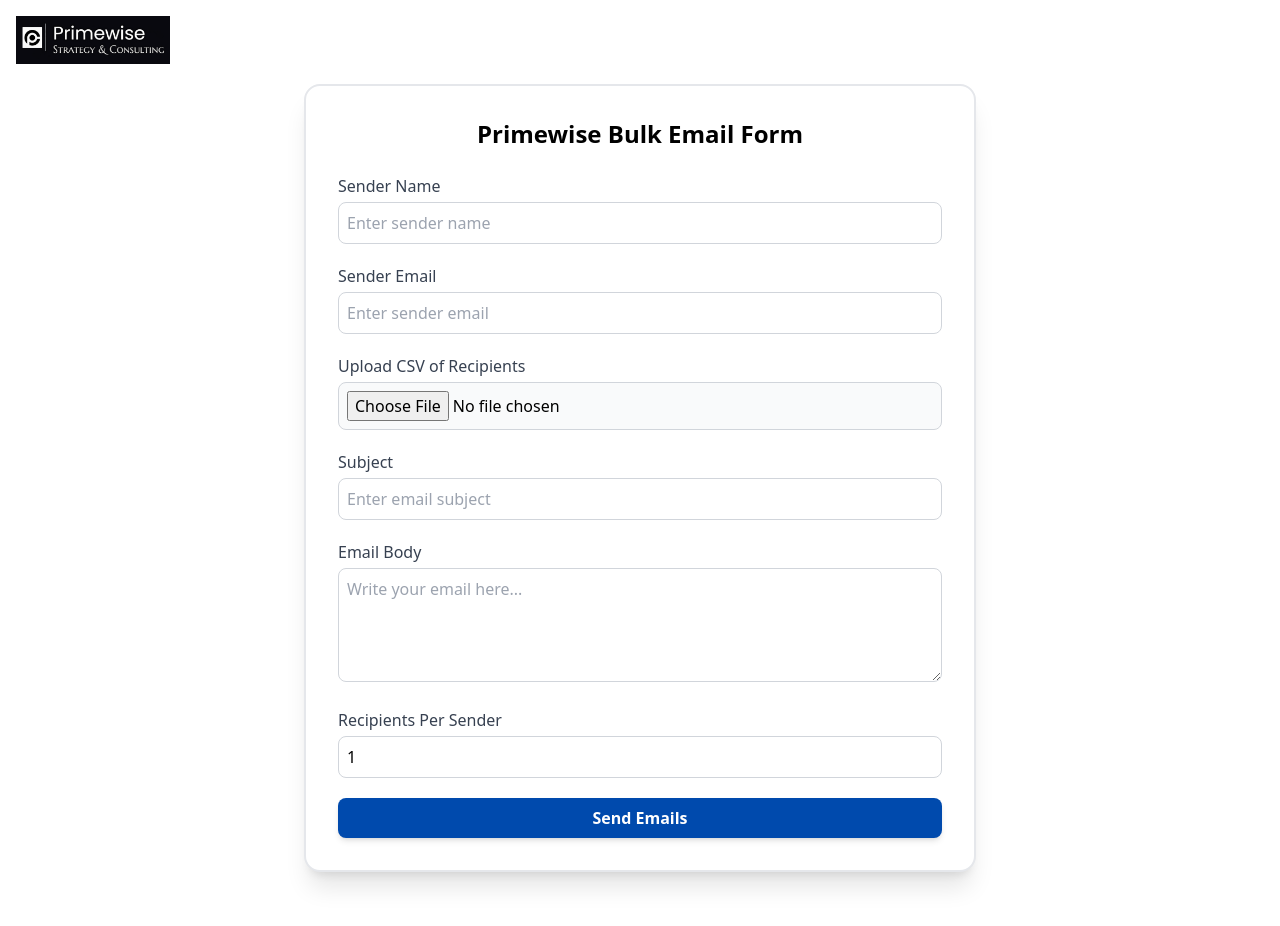
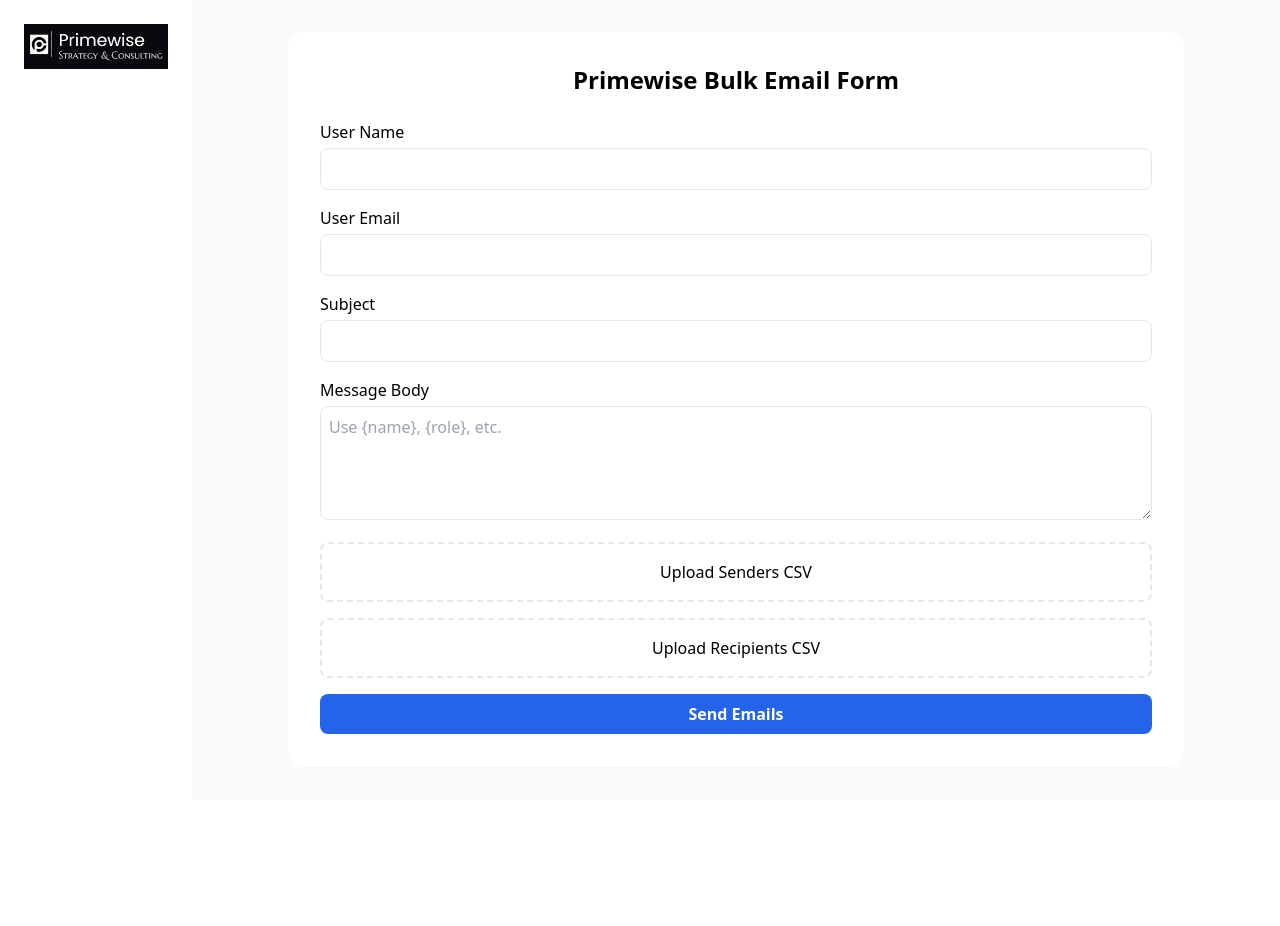
Before and after one commit to anujChoudhary-1712/email-service, a React (Vite) app in the folder client/: page / in a window 1280 px wide. Shown: the top 926 px of the page. After the commit the page ends 800 px from the top, so only its background shows below. Built offline with nearby package versions, Linux system fonts and the light colour scheme.

Commit message:
update form and validation schema

```diff
--- a/client/src/component/Form.jsx
+++ b/client/src/component/Form.jsx
@@ -1,273 +1,314 @@
 import { useFormik } from "formik";
-import { emailFormSchema } from "../utils/validationSchema";
+import * as Yup from "yup";
 import Papa from "papaparse";
 import { useState } from "react";
 import axios from "axios";
 
+export const emailFormSchema = Yup.object().shape({
+  userName: Yup.string().min(2).required("Required"),
+  userEmail: Yup.string().email("Invalid email").required("Required"),
+  subject: Yup.string().min(3).required("Required"),
+  body: Yup.string().min(10).required("Required"),
+  csvFile: Yup.mixed(),
+});
+
 export default function PrimewiseForm() {
-  const [totalEmails, setTotalEmails] = useState(0);
-  const [requiredSenders, setRequiredSenders] = useState(0);
+  const [senders, setSenders] = useState([]);
+  const [recipients, setRecipients] = useState([]);
+  const [sendersFile, setSendersFile] = useState(null);
+  const [recipientsFile, setRecipientsFile] = useState(null);
+  const [results, setResults] = useState([]);
   const [loading, setLoading] = useState(false);
 
   const formik = useFormik({
-    initialValues: {
-      userName: "",      // Sender Name
-      senderEmail: "",   // Sender Email
-      subject: "",
-      body: "",
-      recipientsPerSender: 1,
-      csvFile: null,
-    },
+    initialValues: { userName: "", userEmail: "", subject: "", body: "" },
     validationSchema: emailFormSchema,
-    validateOnChange: true,
-    validateOnBlur: true,
-    onSubmit: () => {},
+    onSubmit: async (values) => {
+      if (!sendersFile || !recipientsFile)
+        return alert("Upload both CSV files");
+
+      const formData = new FormData();
+      formData.append("sender_file", sendersFile);
+      formData.append("receiver_file", recipientsFile);
+      formData.append("subject", values.subject);
+      formData.append("body", values.body);
+
+      try {
+        setLoading(true);
+        setResults([]);
+
+        const res = await axios.post(
+          "http://127.0.0.1:8000/send_bulk_emails",
+          formData,
+          { headers: { "Content-Type": "multipart/form-data" } }
+        );
+
+
+        const allRecipients = [];
+        senders.forEach((sender, i) => {
+          const start = i * 20;
+          const end = start + 20;
+          const sendees = recipients.slice(start, end);
+          sendees.forEach((recipient) => {
+            allRecipients.push({
+              recipientEmail: recipient.email,
+              status: "Pending",
+            });
+          });
         });
 
-  const handleCSV = (file) => {
+        setResults(allRecipients);
+
+
+        res.data.results.forEach((senderResult) => {
+          senderResult.sent_emails?.forEach((r, idx) => {
+            setTimeout(() => {
+              setResults((prev) => {
+                const copy = [...prev];
+                const index = copy.findIndex(
+                  (item) => item.recipientEmail === r.email
+                );
+                if (index > -1)
+                  copy[index] = { ...copy[index], status: r.status, time: new Date().toLocaleTimeString() };
+                return copy;
+              });
+            }, idx * 500);
+          });
+        });
+      } catch (err) {
+        console.error(err);
+        alert("Failed to send emails");
+      } finally {
+        setLoading(false);
+      }
+    },
+  });
+
+  const handleCSV = (file, type) => {
     Papa.parse(file, {
-      header: false,
-      complete: function (results) {
-        const emails = results.data.flat().filter((email) => email.trim() !== "");
-        setTotalEmails(emails.length);
-
-        if (formik.values.recipientsPerSender > 0) {
-          const sendersNeeded = Math.ceil(
-            emails.length / formik.values.recipientsPerSender
+      header: true,
+      skipEmptyLines: true,
+      complete: (results) => {
+        const parsed = results.data.map((row) => {
+          const cleaned = {};
+          Object.keys(row || {}).forEach(
+            (k) =>
+              (cleaned[k.trim().toLowerCase()] = row[k]?.toString().trim() || "")
           );
-          setRequiredSenders(sendersNeeded);
-        }
+          return cleaned;
+        });
+        type === "senders" ? setSenders(parsed) : setRecipients(parsed);
+        type === "senders" ? setSendersFile(file) : setRecipientsFile(file);
       },
     });
   };
 
-  const handleSend = async () => {
-    setLoading(true);
-    try {
-      await formik.validateForm();
-      if (!formik.isValid) {
-        alert("Please fix validation errors before submitting.");
-        return;
-      }
+  const handleDrop = (e, type) => {
+    e.preventDefault();
+    if (e.dataTransfer.files.length) handleCSV(e.dataTransfer.files[0], type);
+  };
+  const handleDragOver = (e) => e.preventDefault();
+
+
+  const retryEmail = async (recipient) => {
+    if (!sendersFile || !recipientsFile) return;
 
     const formData = new FormData();
-      formData.append("userName", formik.values.userName);
-      formData.append("senderEmail", formik.values.senderEmail);
+    formData.append("sender_file", sendersFile);
+    formData.append("receiver_file", recipientsFile);
     formData.append("subject", formik.values.subject);
     formData.append("body", formik.values.body);
-      formData.append("recipientsPerSender", formik.values.recipientsPerSender);
 
-      if (formik.values.csvFile) {
-        formData.append("csvFile", formik.values.csvFile);
-      }
+    try {
+      setResults((prev) =>
+        prev.map((r) =>
+          r.recipientEmail === recipient.recipientEmail
+            ? { ...r, status: "Retrying..." }
+            : r
+        )
+      );
 
-     const res = await axios.post("http://127.0.0.1:8000/send_emails", formData, {
-  headers: { "Content-Type": "multipart/form-data" },
-});
+      const res = await axios.post(
+        "http://127.0.0.1:8000/send_bulk_emails",
+        formData,
+        { headers: { "Content-Type": "multipart/form-data" } }
+      );
 
+      const updatedStatus = res.data.results
+        .flatMap((s) => s.sent_emails)
+        .find((r) => r.email === recipient.recipientEmail)?.status;
 
-      alert(res.data.message || "Form submitted successfully!");
+      setResults((prev) =>
+        prev.map((r) =>
+          r.recipientEmail === recipient.recipientEmail
+            ? { ...r, status: updatedStatus || "Failed", time: new Date().toLocaleTimeString() }
+            : r
+        )
+      );
     } catch (err) {
-      console.error("Error submitting form:", err);
-      alert("Failed to submit form!");
-    } finally {
-      setLoading(false);
+      console.error(err);
+      setResults((prev) =>
+        prev.map((r) =>
+          r.recipientEmail === recipient.recipientEmail
+            ? { ...r, status: "Retry Failed" }
+            : r
+        )
+      );
     }
   };
 
+
+  const livePreview = recipients.slice(0, 3).map((recipient) => {
+    let personalizedBody = formik.values.body;
+    Object.keys(recipient).forEach((key) => {
+      const regex = new RegExp(`{${key}}`, "gi");
+      personalizedBody = personalizedBody.replace(regex, recipient[key]);
+    });
+    return { email: recipient.email, body: personalizedBody };
+  });
+
   return (
-    <div className="min-h-screen bg-white relative flex items-center justify-center py-5">
-      <div className="absolute top-4 left-4">
-        <img src="/public/logo.png" alt="primewise" className="h-12" />
+    <div className="min-h-screen flex flex-col md:flex-row bg-gray-50">
+
+      <div className="flex-shrink-0 w-full md:w-48 bg-white p-6 flex flex-col items-start sticky top-0">
+        <img src="/logo.png" alt="Primewise Logo" className="w-40 mb-4 sticky top-4" />
       </div>
 
-      <div className="font-sans font-normal bg-white border-2 border-black-100 shadow-xl rounded-2xl p-8 my-16 w-full max-w-2xl">
-        <h1 className="text-2xl font-bold text-black mb-6 text-center">
+      {/* Main Form */}
+      <div className="flex-1 overflow-y-auto p-6 md:p-8">
+        <div className="bg-white rounded-2xl p-6 md:p-8 w-full max-w-4xl mx-auto space-y-6">
+          <h1 className="text-2xl font-bold text-center">
             Primewise Bulk Email Form
           </h1>
 
-        <form className="space-y-5">
-
+          <form onSubmit={formik.handleSubmit} className="space-y-4">
             <div>
-            <label className="block mb-1 font-medium text-gray-700">Sender Name</label>
+              <label className="block mb-1 font-medium">User Name</label>
               <input
                 type="text"
                 name="userName"
                 onChange={formik.handleChange}
-              onBlur={formik.handleBlur}
                 value={formik.values.userName}
-              className={`w-full border rounded-lg p-2 ${
-                formik.touched.userName && formik.errors.userName
-                  ? "border-red-500"
-                  : "border-gray-300"
-              }`}
-              placeholder="Enter sender name"
+                className="w-full border rounded-lg p-2"
               />
-            {formik.touched.userName && formik.errors.userName && (
-              <p className="text-red-500 text-sm">{formik.errors.userName}</p>
-            )}
             </div>
 
+            <div>
+              <label className="block mb-1 font-medium">User Email</label>
+              <input
+                type="email"
+                name="userEmail"
+                onChange={formik.handleChange}
+                value={formik.values.userEmail}
+                className="w-full border rounded-lg p-2"
+              />
+            </div>
 
             <div>
-            <label className="block mb-1 font-medium text-gray-700">Sender Email</label>
-            <input
-              type="email"
-              name="senderEmail"
-              onChange={formik.handleChange}
-              onBlur={formik.handleBlur}
-              value={formik.values.senderEmail}
-              className={`w-full border rounded-lg p-2 ${
-                formik.touched.senderEmail && formik.errors.senderEmail
-                  ? "border-red-500"
-                  : "border-gray-300"
-              }`}
-              placeholder="Enter sender email"
-            />
-            {formik.touched.senderEmail && formik.errors.senderEmail && (
-              <p className="text-red-500 text-sm">{formik.errors.senderEmail}</p>
-            )}
-          </div>
-
-
-          <div>
-            <label className="block mb-1 font-medium text-gray-700">Upload CSV of Recipients</label>
-            <input
-              type="file"
-              name="csvFile"
-              accept=".csv"
-              onChange={(event) => {
-                const file = event.currentTarget.files[0];
-                formik.setFieldValue("csvFile", file);
-                if (file) handleCSV(file);
-              }}
-              className="w-full border border-gray-300 rounded-lg p-2 bg-gray-50"
-            />
-            {formik.touched.csvFile && formik.errors.csvFile && (
-              <p className="text-red-500 text-sm">{formik.errors.csvFile}</p>
-            )}
-          </div>
-
-
-          <div>
-            <label className="block mb-1 font-medium text-gray-700">Subject</label>
+              <label className="block mb-1 font-medium">Subject</label>
               <input
                 type="text"
                 name="subject"
                 onChange={formik.handleChange}
-              onBlur={formik.handleBlur}
                 value={formik.values.subject}
-              className={`w-full border rounded-lg p-2 ${
-                formik.touched.subject && formik.errors.subject
-                  ? "border-red-500"
-                  : "border-gray-300"
-              }`}
-              placeholder="Enter email subject"
+                className="w-full border rounded-lg p-2"
               />
-            {formik.touched.subject && formik.errors.subject && (
-              <p className="text-red-500 text-sm">{formik.errors.subject}</p>
-            )}
             </div>
 
-
             <div>
-            <label className="block mb-1 font-medium text-gray-700">Email Body</label>
+              <label className="block mb-1 font-medium">Message Body</label>
               <textarea
                 name="body"
                 onChange={formik.handleChange}
-              onBlur={formik.handleBlur}
                 value={formik.values.body}
-              rows="4"
-              className={`w-full border rounded-lg p-2 ${
-                formik.touched.body && formik.errors.body
-                  ? "border-red-500"
-                  : "border-gray-300"
-              }`}
-              placeholder="Write your email here..."
+                rows={4}
+                placeholder="Use {name}, {role}, etc."
+                className="w-full border rounded-lg p-2"
               />
-            {formik.touched.body && formik.errors.body && (
-              <p className="text-red-500 text-sm">{formik.errors.body}</p>
-            )}
             </div>
 
+            {["senders", "recipients"].map((type) => (
+              <div
+                key={type}
+                onDrop={(e) => handleDrop(e, type)}
+                onDragOver={handleDragOver}
+                onClick={() => document.getElementById(type + "-file").click()}
+                className="border-2 border-dashed p-4 rounded-lg text-center cursor-pointer hover:border-blue-500"
+              >
+                {type === "senders"
+                  ? sendersFile?.name || "Upload Senders CSV"
+                  : recipientsFile?.name || "Upload Recipients CSV"}
+                <input
+                  id={type + "-file"}
+                  type="file"
+                  accept=".csv"
+                  onChange={(e) => handleCSV(e.target.files[0], type)}
+                  className="hidden"
+                />
+              </div>
+            ))}
 
-          <div>
-            <label className="block mb-1 font-medium text-gray-700">Recipients Per Sender</label>
-            <input
-              type="number"
-              name="recipientsPerSender"
-              onChange={(e) => {
-                formik.handleChange(e);
-                if (totalEmails > 0) {
-                  const sendersNeeded = Math.ceil(totalEmails / e.target.value);
-                  setRequiredSenders(sendersNeeded);
-                }
-              }}
-              onBlur={formik.handleBlur}
-              value={formik.values.recipientsPerSender}
-              className={`w-full border rounded-lg p-2 ${
-                formik.touched.recipientsPerSender &&
-                formik.errors.recipientsPerSender
-                  ? "border-red-500"
-                  : "border-gray-300"
+            <button
+              type="submit"
+              disabled={loading}
+              className={`w-full py-2 rounded-lg text-white font-semibold ${
+                loading ? "bg-gray-400" : "bg-blue-600 hover:bg-blue-700"
               }`}
-              min="1"
-            />
-            {formik.touched.recipientsPerSender &&
-              formik.errors.recipientsPerSender && (
-                <p className="text-red-500 text-sm">{formik.errors.recipientsPerSender}</p>
-              )}
-          </div>
+            >
+              {loading ? "Sending..." : "Send Emails"}
+            </button>
+          </form>
 
 
-          {totalEmails > 0 && (
-            <div className="bg-prime-gray p-4 rounded-lg text-center">
-              <p className="font-medium text-gray-700">
-                Total Recipient Emails in CSV: <b>{totalEmails}</b>
-              </p>
-              <p className="font-medium text-gray-700">
-                Required Senders: <b className="text-prime-blue">{requiredSenders}</b>
-              </p>
+          {livePreview.length > 0 && (
+            <div className="mt-4 p-4 border rounded-lg bg-gray-50">
+              <h3 className="font-semibold mb-2">Live Preview</h3>
+              {livePreview.map((item, idx) => (
+                <div key={idx} className="mb-2 p-2 border rounded bg-white">
+                  <p><strong>Recipient:</strong> {item.email}</p>
+                  <p className="whitespace-pre-wrap">{item.body}</p>
+                </div>
+              ))}
+              {recipients.length > 3 && <p>...and more recipients</p>}
             </div>
           )}
 
 
+          {results.length > 0 && (
+            <div className="mt-6 p-4 border rounded-lg bg-gray-50 max-h-96 overflow-y-auto">
+              <h3 className="font-semibold mb-2">Sending Status</h3>
+              {results.map((r, idx) => (
+                <div key={idx} className="mb-1 p-2 border rounded bg-white flex justify-between items-center">
+                  <div>
+                    <span>{r.recipientEmail}</span>
+                    {r.time && <span className="ml-2 text-gray-500">({r.time})</span>}
+                  </div>
+                  <div className="flex items-center gap-2">
+                    <span
+                      className={
+                        r.status === "Sent"
+                          ? "text-green-600"
+                          : r.status.includes("Failed")
+                          ? "text-red-600"
+                          : "text-gray-600"
+                      }
+                    >
+                      {r.status}
+                    </span>
+                    {r.status.includes("Failed") && (
                       <button
-            type="button"
-            onClick={handleSend}
-            disabled={loading}
-            className={`w-full text-white font-semibold py-2 rounded-lg shadow-md transition
-              ${loading ? "bg-gray-400 cursor-not-allowed" : "bg-prime-blue hover:bg-blue-700"}`}
+                        onClick={() => retryEmail(r)}
+                        className="ml-2 px-2 py-1 bg-yellow-400 text-white rounded hover:bg-yellow-500 text-sm"
                       >
-            {loading ? (
-              <div className="flex items-center justify-center space-x-2">
-                <svg
-                  className="animate-spin h-5 w-5 text-white"
-                  xmlns="http://www.w3.org/2000/svg"
-                  fill="none"
-                  viewBox="0 0 24 24"
-                >
-                  <circle
-                    className="opacity-25"
-                    cx="12"
-                    cy="12"
-                    r="10"
-                    stroke="currentColor"
-                    strokeWidth="4"
-                  />
-                  <path
-                    className="opacity-75"
-                    fill="currentColor"
-                    d="M4 12a8 8 0 018-8v4a4 4 0 00-4 4H4z"
-                  />
-                </svg>
-                <span>Sending...</span>
+                        Retry
+                      </button>
+                    )}
                   </div>
-            ) : (
-              "Send Emails"
+                </div>
+              ))}
+            </div>
           )}
-          </button>
-        </form>
+        </div>
       </div>
     </div>
   );
--- a/client/src/utils/validationSchema.js
+++ b/client/src/utils/validationSchema.js
@@ -5,9 +5,9 @@
     .min(2, "Name must be at least 2 characters")
     .required("User name is required"),
 
-  recipientEmail: Yup.string()
-    .email("Invalid email format")
-    .required("Recipient email is required"),
+  userEmail: Yup.string()
+    .email("Invalid email address")
+    .required("User email is required"),
 
   subject: Yup.string()
     .min(3, "Subject must be at least 3 characters")
@@ -16,11 +16,4 @@
   body: Yup.string()
     .min(10, "Email body must be at least 10 characters")
     .required("Email body is required"),
-
-  recipientsPerSender: Yup.number()
-    .min(1, "Minimum 1 recipient required")
-    .max(100, "Maximum 100 recipients allowed")
-    .required("Recipients per sender is required"),
-
-  csvFile: Yup.mixed().required("CSV file is required"),
 });
```
Lines whose indentation alone changed are shown as unchanged.
